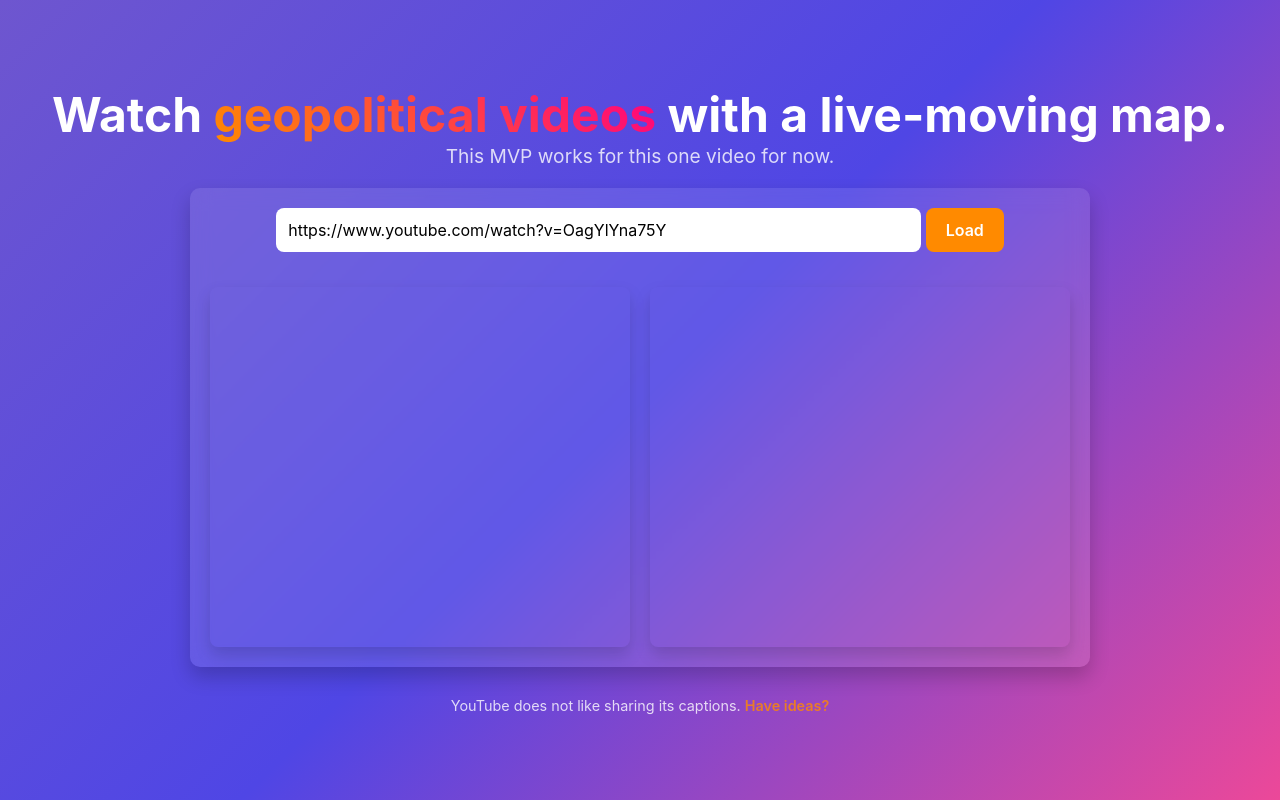
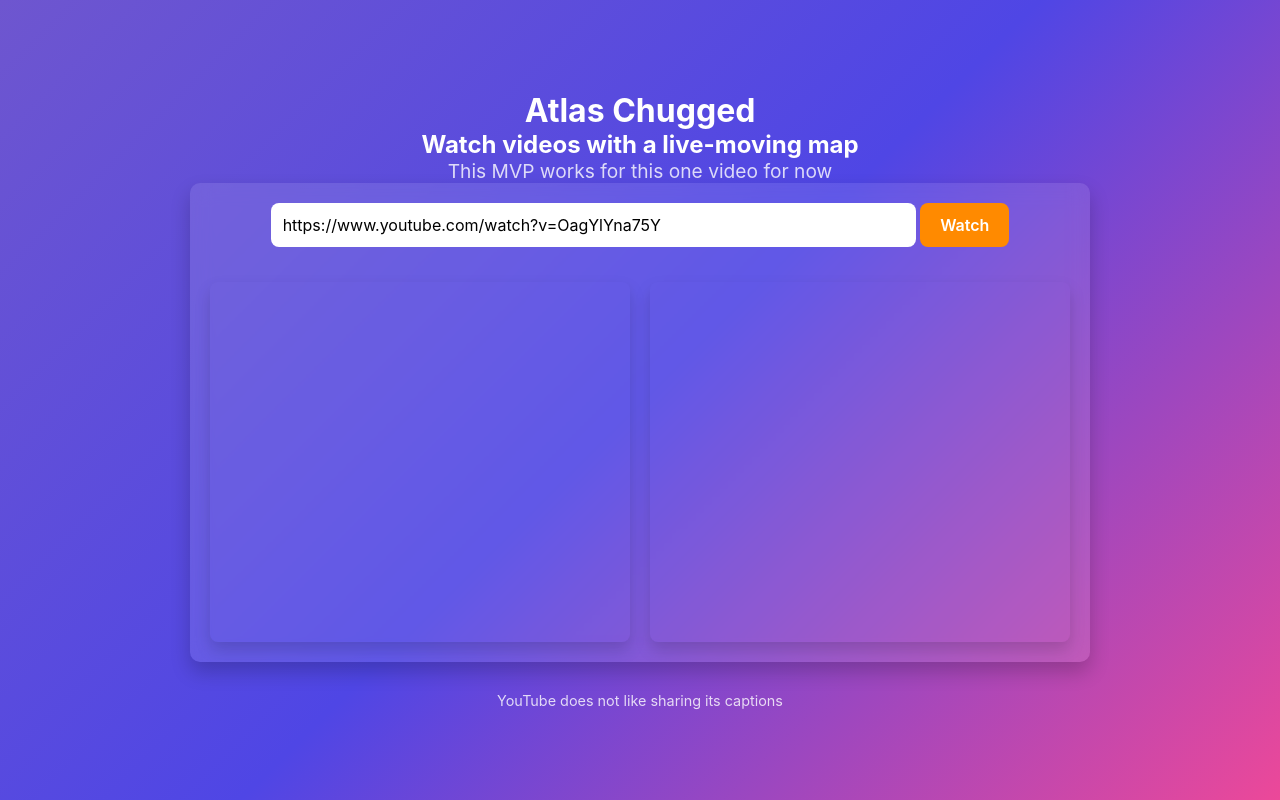
Before and after one commit to monteai/atlas-chugged, a website: page public/index.html in a window 1280 px wide. Drawn offline with Linux system fonts and the light colour scheme; no server answers.

Commit message:
iterate ux

```diff
--- a/public/index.html
+++ b/public/index.html
@@ -7,15 +7,17 @@
   <link rel="stylesheet" href="styles.css">
 </head>
 <body>
-  <!-- Header with headline & subheader -->
-  <div class="header">
-    <h1>Watch <span class="gradient-text">geopolitical videos</span> with a live-moving map.</h1>
-    <p class="subheader">This MVP works for this one video for now.</p>
-  </div>
+  <!-- Header -->
+  <header>
+    <h1>Atlas Chugged</h1>
+    <h2>Watch videos with a <span class="highlight">live-moving map</span></h2>
+    <p class="subheader">This MVP works for this one video for now</p>
+  </header>
 
+  <!-- Main content -->
   <div class="container">
     <input type="text" id="youtubeUrl" value="https://www.youtube.com/watch?v=OagYlYna75Y">
-    <button class="primary-btn" onclick="loadVideo()">Load</button>
+    <button class="primary-btn" onclick="loadVideo()">Watch</button>
 
     <div class="split-screen">
       <div id="video-player"></div>
@@ -25,7 +27,7 @@
 
   <!-- Footer -->
   <footer>
-    <p>YouTube does not like sharing its captions. <a href="#">Have ideas?</a></p>
+    <p>YouTube does not like sharing its captions</p>
   </footer>
 
   <!-- YouTube Iframe API -->
```
